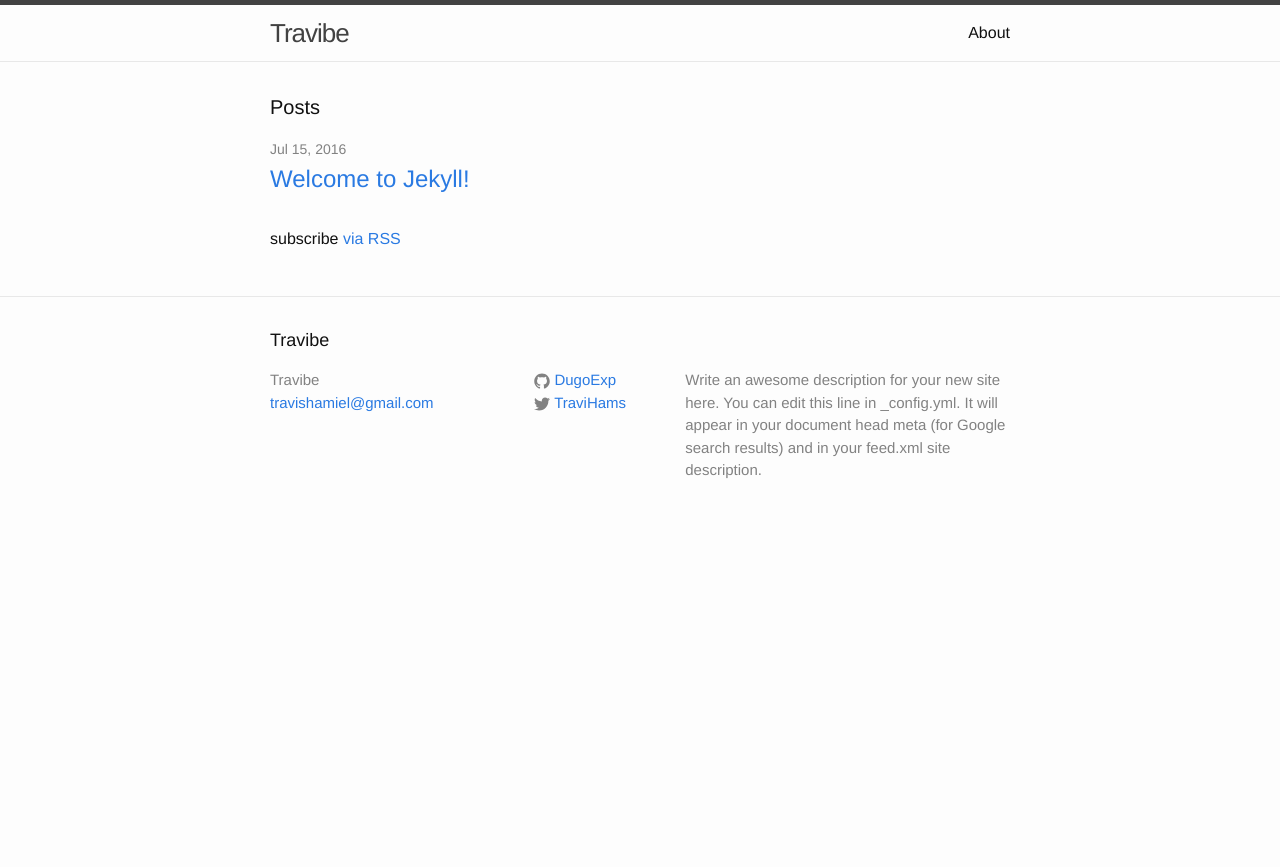
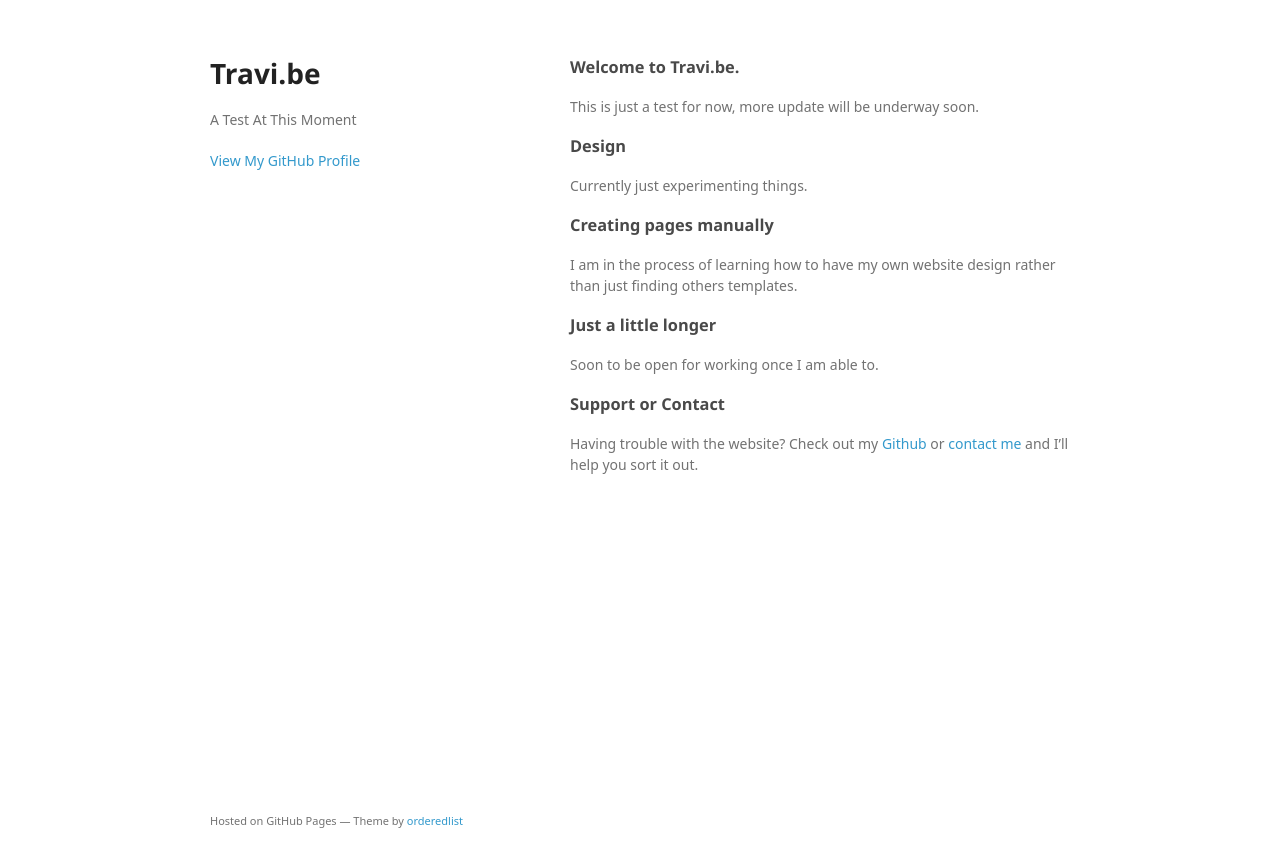
Before and after one commit to DugoExp/DugoExp.github.io, a Jekyll site: the page index.html, which Jekyll copies as it is, in a window 1280 px wide. Shown: the top 867 px of the page. Built offline with Jekyll 4.4.1, drawn with Linux system fonts in a browser that asks for light colours; some web fonts are replaced.

Commit message:
Replace master branch with page content via GitHub

```diff
--- a/index.html
+++ b/index.html
@@ -1,23 +1,58 @@
----
-layout: default
----
+<!doctype html>
+<html>
+  <head>
+    <meta charset="utf-8">
+    <meta http-equiv="X-UA-Compatible" content="chrome=1">
+    <title>Travi.be by DugoExp</title>
 
-<div class="home">
+    <link rel="stylesheet" href="stylesheets/styles.css">
+    <link rel="stylesheet" href="stylesheets/github-light.css">
+    <meta name="viewport" content="width=device-width">
+    <!--[if lt IE 9]>
+    <script src="//html5shiv.googlecode.com/svn/trunk/html5.js"></script>
+    <![endif]-->
+  </head>
+  <body>
+    <div class="wrapper">
+      <header>
+        <h1>Travi.be</h1>
+        <p>A Test At This Moment</p>
 
-  <h1 class="page-heading">Posts</h1>
 
-  <ul class="post-list">
-    {% for post in site.posts %}
-      <li>
-        <span class="post-meta">{{ post.date | date: "%b %-d, %Y" }}</span>
+        <p class="view"><a href="https://github.com/DugoExp">View My GitHub Profile</a></p>
 
-        <h2>
-          <a class="post-link" href="{{ post.url | prepend: site.baseurl }}">{{ post.title }}</a>
-        </h2>
-      </li>
-    {% endfor %}
-  </ul>
+      </header>
+      <section>
+        <h3>
+<a id="welcome-to-travibe" class="anchor" href="#welcome-to-travibe" aria-hidden="true"><span aria-hidden="true" class="octicon octicon-link"></span></a>Welcome to Travi.be.</h3>
 
-  <p class="rss-subscribe">subscribe <a href="{{ "/feed.xml" | prepend: site.baseurl }}">via RSS</a></p>
+<p>This is just a test for now, more update will be underway soon.</p>
 
-</div>
+<h3>
+<a id="design" class="anchor" href="#design" aria-hidden="true"><span aria-hidden="true" class="octicon octicon-link"></span></a>Design</h3>
+
+<p>Currently just experimenting things.</p>
+
+<h3>
+<a id="creating-pages-manually" class="anchor" href="#creating-pages-manually" aria-hidden="true"><span aria-hidden="true" class="octicon octicon-link"></span></a>Creating pages manually</h3>
+
+<p>I am in the process of learning how to have my own website design rather than just finding others templates.</p>
+
+<h3>
+<a id="just-a-little-longer" class="anchor" href="#just-a-little-longer" aria-hidden="true"><span aria-hidden="true" class="octicon octicon-link"></span></a>Just a little longer</h3>
+
+<p>Soon to be open for working once I am able to.</p>
+
+<h3>
+<a id="support-or-contact" class="anchor" href="#support-or-contact" aria-hidden="true"><span aria-hidden="true" class="octicon octicon-link"></span></a>Support or Contact</h3>
+
+<p>Having trouble with the website? Check out my <a href="https://github.com/DugoExp">Github</a> or <a href="travishamiel@gmail.com">contact me</a> and I’ll help you sort it out.</p>
+      </section>
+      <footer>
+        <p><small>Hosted on GitHub Pages &mdash; Theme by <a href="https://github.com/orderedlist">orderedlist</a></small></p>
+      </footer>
+    </div>
+    <script src="javascripts/scale.fix.js"></script>
+
+  </body>
+</html>
--- /dev/null
+++ b/javascripts/scale.fix.js
@@ -0,0 +1,17 @@
+var metas = document.getElementsByTagName('meta');
+var i;
+if (navigator.userAgent.match(/iPhone/i)) {
+  for (i=0; i<metas.length; i++) {
+    if (metas[i].name == "viewport") {
+      metas[i].content = "width=device-width, minimum-scale=1.0, maximum-scale=1.0";
+    }
+  }
+  document.addEventListener("gesturestart", gestureStart, false);
+}
+function gestureStart() {
+  for (i=0; i<metas.length; i++) {
+    if (metas[i].name == "viewport") {
+      metas[i].content = "width=device-width, minimum-scale=0.25, maximum-scale=1.6";
+    }
+  }
+}
--- /dev/null
+++ b/params.json
@@ -0,0 +1,6 @@
+{
+  "name": "Travi.be",
+  "tagline": "A Test At This Moment",
+  "body": "### Welcome to Travi.be.\r\nThis is just a test for now, more update will be underway soon.\r\n\r\n### Design\r\nCurrently just experimenting things.\r\n\r\n### Creating pages manually\r\nI am in the process of learning how to have my own website design rather than just finding others templates.\r\n\r\n### Just a little longer\r\nSoon to be open for working once I am able to.\r\n\r\n### Support or Contact\r\nHaving trouble with the website? Check out my [Github](https://github.com/DugoExp) or [contact me](travishamiel@gmail.com) and I’ll help you sort it out.\r\n",
+  "note": "Don't delete this file! It's used internally to help with page regeneration."
+}
--- /dev/null
+++ b/stylesheets/github-light.css
@@ -0,0 +1,123 @@
+/*
+The MIT License (MIT)
+
+Copyright (c) 2016 GitHub, Inc.
+
+Permission is hereby granted, free of charge, to any person obtaining a copy
+of this software and associated documentation files (the "Software"), to deal
+in the Software without restriction, including without limitation the rights
+to use, copy, modify, merge, publish, distribute, sublicense, and/or sell
+copies of the Software, and to permit persons to whom the Software is
+furnished to do so, subject to the following conditions:
+
+The above copyright notice and this permission notice shall be included in all
+copies or substantial portions of the Software.
+
+THE SOFTWARE IS PROVIDED "AS IS", WITHOUT WARRANTY OF ANY KIND, EXPRESS OR
+IMPLIED, INCLUDING BUT NOT LIMITED TO THE WARRANTIES OF MERCHANTABILITY,
+FITNESS FOR A PARTICULAR PURPOSE AND NONINFRINGEMENT. IN NO EVENT SHALL THE
+AUTHORS OR COPYRIGHT HOLDERS BE LIABLE FOR ANY CLAIM, DAMAGES OR OTHER
+LIABILITY, WHETHER IN AN ACTION OF CONTRACT, TORT OR OTHERWISE, ARISING FROM,
+OUT OF OR IN CONNECTION WITH THE SOFTWARE OR THE USE OR OTHER DEALINGS IN THE
+SOFTWARE.
+
+*/
+
+.pl-c /* comment */ {
+  color: #969896;
+}
+
+.pl-c1 /* constant, variable.other.constant, support, meta.property-name, support.constant, support.variable, meta.module-reference, markup.raw, meta.diff.header */,
+.pl-s .pl-v /* string variable */ {
+  color: #0086b3;
+}
+
+.pl-e /* entity */,
+.pl-en /* entity.name */ {
+  color: #795da3;
+}
+
+.pl-smi /* variable.parameter.function, storage.modifier.package, storage.modifier.import, storage.type.java, variable.other */,
+.pl-s .pl-s1 /* string source */ {
+  color: #333;
+}
+
+.pl-ent /* entity.name.tag */ {
+  color: #63a35c;
+}
+
+.pl-k /* keyword, storage, storage.type */ {
+  color: #a71d5d;
+}
+
+.pl-s /* string */,
+.pl-pds /* punctuation.definition.string, string.regexp.character-class */,
+.pl-s .pl-pse .pl-s1 /* string punctuation.section.embedded source */,
+.pl-sr /* string.regexp */,
+.pl-sr .pl-cce /* string.regexp constant.character.escape */,
+.pl-sr .pl-sre /* string.regexp source.ruby.embedded */,
+.pl-sr .pl-sra /* string.regexp string.regexp.arbitrary-repitition */ {
+  color: #183691;
+}
+
+.pl-v /* variable */ {
+  color: #ed6a43;
+}
+
+.pl-id /* invalid.deprecated */ {
+  color: #b52a1d;
+}
+
+.pl-ii /* invalid.illegal */ {
+  color: #f8f8f8;
+  background-color: #b52a1d;
+}
+
+.pl-sr .pl-cce /* string.regexp constant.character.escape */ {
+  font-weight: bold;
+  color: #63a35c;
+}
+
+.pl-ml /* markup.list */ {
+  color: #693a17;
+}
+
+.pl-mh /* markup.heading */,
+.pl-mh .pl-en /* markup.heading entity.name */,
+.pl-ms /* meta.separator */ {
+  font-weight: bold;
+  color: #1d3e81;
+}
+
+.pl-mq /* markup.quote */ {
+  color: #008080;
+}
+
+.pl-mi /* markup.italic */ {
+  font-style: italic;
+  color: #333;
+}
+
+.pl-mb /* markup.bold */ {
+  font-weight: bold;
+  color: #333;
+}
+
+.pl-md /* markup.deleted, meta.diff.header.from-file */ {
+  color: #bd2c00;
+  background-color: #ffecec;
+}
+
+.pl-mi1 /* markup.inserted, meta.diff.header.to-file */ {
+  color: #55a532;
+  background-color: #eaffea;
+}
+
+.pl-mdr /* meta.diff.range */ {
+  font-weight: bold;
+  color: #795da3;
+}
+
+.pl-mo /* meta.output */ {
+  color: #1d3e81;
+}
--- /dev/null
+++ b/stylesheets/styles.css
@@ -0,0 +1,324 @@
+@font-face {
+  font-family: 'Noto Sans';
+  font-weight: 400;
+  font-style: normal;
+  src: url('../fonts/Noto-Sans-regular/Noto-Sans-regular.eot');
+  src: url('../fonts/Noto-Sans-regular/Noto-Sans-regular.eot?#iefix') format('embedded-opentype'),
+       local('Noto Sans'),
+       local('Noto-Sans-regular'),
+       url('../fonts/Noto-Sans-regular/Noto-Sans-regular.woff2') format('woff2'),
+       url('../fonts/Noto-Sans-regular/Noto-Sans-regular.woff') format('woff'),
+       url('../fonts/Noto-Sans-regular/Noto-Sans-regular.ttf') format('truetype'),
+       url('../fonts/Noto-Sans-regular/Noto-Sans-regular.svg#NotoSans') format('svg');
+}
+
+@font-face {
+  font-family: 'Noto Sans';
+  font-weight: 700;
+  font-style: normal;
+  src: url('../fonts/Noto-Sans-700/Noto-Sans-700.eot');
+  src: url('../fonts/Noto-Sans-700/Noto-Sans-700.eot?#iefix') format('embedded-opentype'),
+       local('Noto Sans Bold'),
+       local('Noto-Sans-700'),
+       url('../fonts/Noto-Sans-700/Noto-Sans-700.woff2') format('woff2'),
+       url('../fonts/Noto-Sans-700/Noto-Sans-700.woff') format('woff'),
+       url('../fonts/Noto-Sans-700/Noto-Sans-700.ttf') format('truetype'),
+       url('../fonts/Noto-Sans-700/Noto-Sans-700.svg#NotoSans') format('svg');
+}
+
+@font-face {
+  font-family: 'Noto Sans';
+  font-weight: 400;
+  font-style: italic;
+  src: url('../fonts/Noto-Sans-italic/Noto-Sans-italic.eot');
+  src: url('../fonts/Noto-Sans-italic/Noto-Sans-italic.eot?#iefix') format('embedded-opentype'),
+       local('Noto Sans Italic'),
+       local('Noto-Sans-italic'),
+       url('../fonts/Noto-Sans-italic/Noto-Sans-italic.woff2') format('woff2'),
+       url('../fonts/Noto-Sans-italic/Noto-Sans-italic.woff') format('woff'),
+       url('../fonts/Noto-Sans-italic/Noto-Sans-italic.ttf') format('truetype'),
+       url('../fonts/Noto-Sans-italic/Noto-Sans-italic.svg#NotoSans') format('svg');
+}
+
+@font-face {
+  font-family: 'Noto Sans';
+  font-weight: 700;
+  font-style: italic;
+  src: url('../fonts/Noto-Sans-700italic/Noto-Sans-700italic.eot');
+  src: url('../fonts/Noto-Sans-700italic/Noto-Sans-700italic.eot?#iefix') format('embedded-opentype'),
+       local('Noto Sans Bold Italic'),
+       local('Noto-Sans-700italic'),
+       url('../fonts/Noto-Sans-700italic/Noto-Sans-700italic.woff2') format('woff2'),
+       url('../fonts/Noto-Sans-700italic/Noto-Sans-700italic.woff') format('woff'),
+       url('../fonts/Noto-Sans-700italic/Noto-Sans-700italic.ttf') format('truetype'),
+       url('../fonts/Noto-Sans-700italic/Noto-Sans-700italic.svg#NotoSans') format('svg');
+}
+
+body {
+  background-color: #fff;
+  padding:50px;
+  font: 14px/1.5 "Noto Sans", "Helvetica Neue", Helvetica, Arial, sans-serif;
+  color:#727272;
+  font-weight:400;
+}
+
+h1, h2, h3, h4, h5, h6 {
+  color:#222;
+  margin:0 0 20px;
+}
+
+p, ul, ol, table, pre, dl {
+  margin:0 0 20px;
+}
+
+h1, h2, h3 {
+  line-height:1.1;
+}
+
+h1 {
+  font-size:28px;
+}
+
+h2 {
+  color:#393939;
+}
+
+h3, h4, h5, h6 {
+  color:#494949;
+}
+
+a {
+  color:#39c;
+  text-decoration:none;
+}
+
+a:hover {
+  color:#069;
+}
+
+a small {
+  font-size:11px;
+  color:#777;
+  margin-top:-0.3em;
+  display:block;
+}
+
+a:hover small {
+  color:#777;
+}
+
+.wrapper {
+  width:860px;
+  margin:0 auto;
+}
+
+blockquote {
+  border-left:1px solid #e5e5e5;
+  margin:0;
+  padding:0 0 0 20px;
+  font-style:italic;
+}
+
+code, pre {
+  font-family:Monaco, Bitstream Vera Sans Mono, Lucida Console, Terminal, Consolas, Liberation Mono, DejaVu Sans Mono, Courier New, monospace;
+  color:#333;
+  font-size:12px;
+}
+
+pre {
+  padding:8px 15px;
+  background: #f8f8f8;
+  border-radius:5px;
+  border:1px solid #e5e5e5;
+  overflow-x: auto;
+}
+
+table {
+  width:100%;
+  border-collapse:collapse;
+}
+
+th, td {
+  text-align:left;
+  padding:5px 10px;
+  border-bottom:1px solid #e5e5e5;
+}
+
+dt {
+  color:#444;
+  font-weight:700;
+}
+
+th {
+  color:#444;
+}
+
+img {
+  max-width:100%;
+}
+
+header {
+  width:270px;
+  float:left;
+  position:fixed;
+  -webkit-font-smoothing:subpixel-antialiased;
+}
+
+header ul {
+  list-style:none;
+  height:40px;
+  padding:0;
+  background: #f4f4f4;
+  border-radius:5px;
+  border:1px solid #e0e0e0;
+  width:270px;
+}
+
+header li {
+  width:89px;
+  float:left;
+  border-right:1px solid #e0e0e0;
+  height:40px;
+}
+
+header li:first-child a {
+  border-radius:5px 0 0 5px;
+}
+
+header li:last-child a {
+  border-radius:0 5px 5px 0;
+}
+
+header ul a {
+  line-height:1;
+  font-size:11px;
+  color:#999;
+  display:block;
+  text-align:center;
+  padding-top:6px;
+  height:34px;
+}
+
+header ul a:hover {
+  color:#999;
+}
+
+header ul a:active {
+  background-color:#f0f0f0;
+}
+
+strong {
+  color:#222;
+  font-weight:700;
+}
+
+header ul li + li + li {
+  border-right:none;
+  width:89px;
+}
+
+header ul a strong {
+  font-size:14px;
+  display:block;
+  color:#222;
+}
+
+section {
+  width:500px;
+  float:right;
+  padding-bottom:50px;
+}
+
+small {
+  font-size:11px;
+}
+
+hr {
+  border:0;
+  background:#e5e5e5;
+  height:1px;
+  margin:0 0 20px;
+}
+
+footer {
+  width:270px;
+  float:left;
+  position:fixed;
+  bottom:50px;
+  -webkit-font-smoothing:subpixel-antialiased;
+}
+
+@media print, screen and (max-width: 960px) {
+
+  div.wrapper {
+    width:auto;
+    margin:0;
+  }
+
+  header, section, footer {
+    float:none;
+    position:static;
+    width:auto;
+  }
+
+  header {
+    padding-right:320px;
+  }
+
+  section {
+    border:1px solid #e5e5e5;
+    border-width:1px 0;
+    padding:20px 0;
+    margin:0 0 20px;
+  }
+
+  header a small {
+    display:inline;
+  }
+
+  header ul {
+    position:absolute;
+    right:50px;
+    top:52px;
+  }
+}
+
+@media print, screen and (max-width: 720px) {
+  body {
+    word-wrap:break-word;
+  }
+
+  header {
+    padding:0;
+  }
+
+  header ul, header p.view {
+    position:static;
+  }
+
+  pre, code {
+    word-wrap:normal;
+  }
+}
+
+@media print, screen and (max-width: 480px) {
+  body {
+    padding:15px;
+  }
+
+  header ul {
+    width:99%;
+  }
+
+  header li, header ul li + li + li {
+    width:33%;
+  }
+}
+
+@media print {
+  body {
+    padding:0.4in;
+    font-size:12pt;
+    color:#444;
+  }
+}
```
